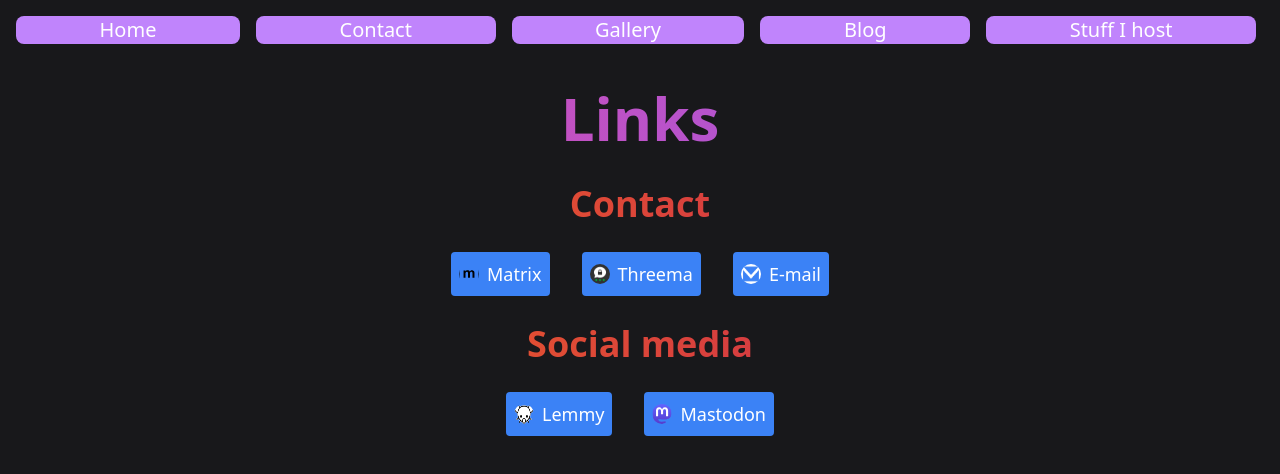
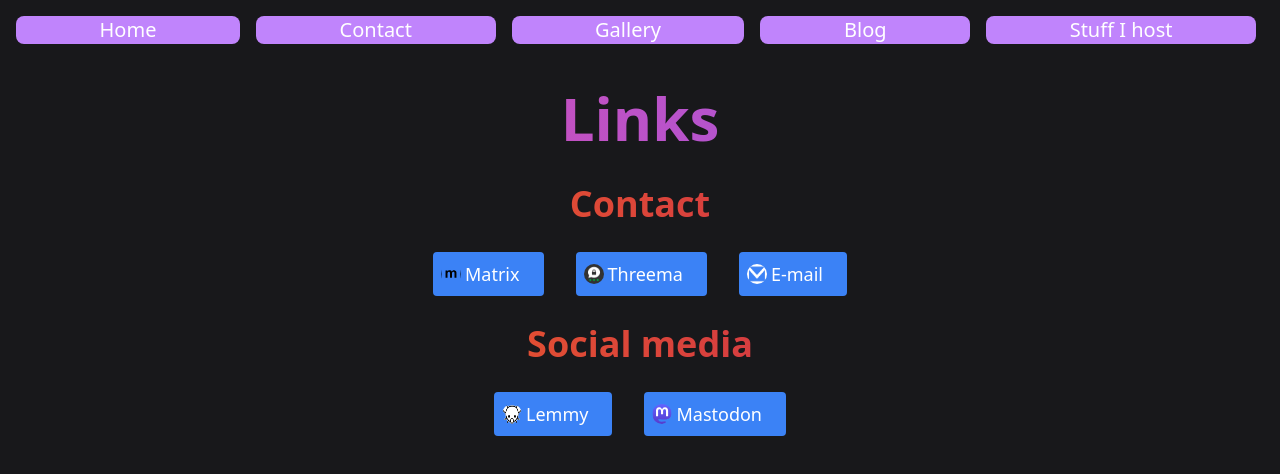
Before and after one commit to gragorther/website-2.0, a SvelteKit app: page /contact in a window 1280 px wide. Shown: the top 474 px of the page. Built offline with nearby package versions, Linux system fonts and the light colour scheme.

Commit message:
Changed some margins on the clickable button

```diff
--- a/src/lib/ClickableButton.svelte
+++ b/src/lib/ClickableButton.svelte
@@ -8,10 +8,10 @@
 
 <button
 	on:click={() => (window.location.href = url)}
-	class={`inline-flex items-center space-x-2 p-2 bg-blue-500 text-white rounded hover:bg-blue-600 ${classes}`}
+	class={`inline-flex items-center p-2 bg-blue-500 text-white rounded hover:bg-blue-600 ${classes}`}
 >
 	{#if imgSrc}
 		<img src={imgSrc} alt={imgAlt} class="w-5 h-5 rounded-full flex-shrink-0" />
 	{/if}
-	<span class="whitespace-nowrap">{label}</span>
+	<span class="whitespace-nowrap pr-4 pl-1">{label}</span>
 </button>
--- a/src/lib/ImageGallery.svelte
+++ b/src/lib/ImageGallery.svelte
@@ -1,7 +1,7 @@
 <script lang="ts">
 	export let images: { src: string; alt: string }[] = [];
 	export let columns: number = 3;
-	export let gap: string = '1rem';
+	export const gap: string = '1rem';
 </script>
 
 <div class="grid grid-cols-1 sm:grid-cols-2 md:grid-cols-3 gap-4">
--- a/src/routes/contact/+page.svelte
+++ b/src/routes/contact/+page.svelte
@@ -45,7 +45,7 @@
 			url="https://toot.si/@gregortactac"
 			label="Mastodon"
 			imgSrc="Mastodon_logotype_(simple)_new_hue.svg"
-			imgAlt=""
+			imgAlt="Mastodon logo"
 		/>
 	</li>
 </ul>
```
